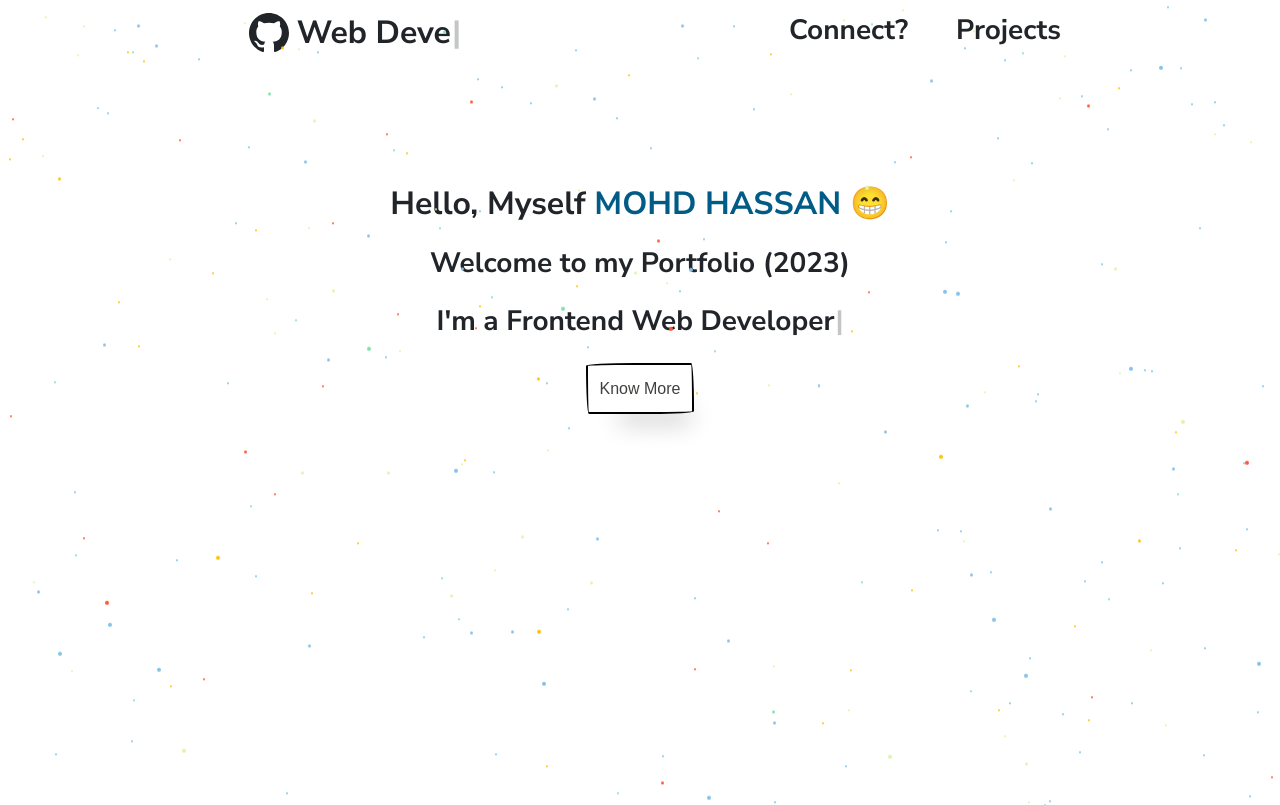
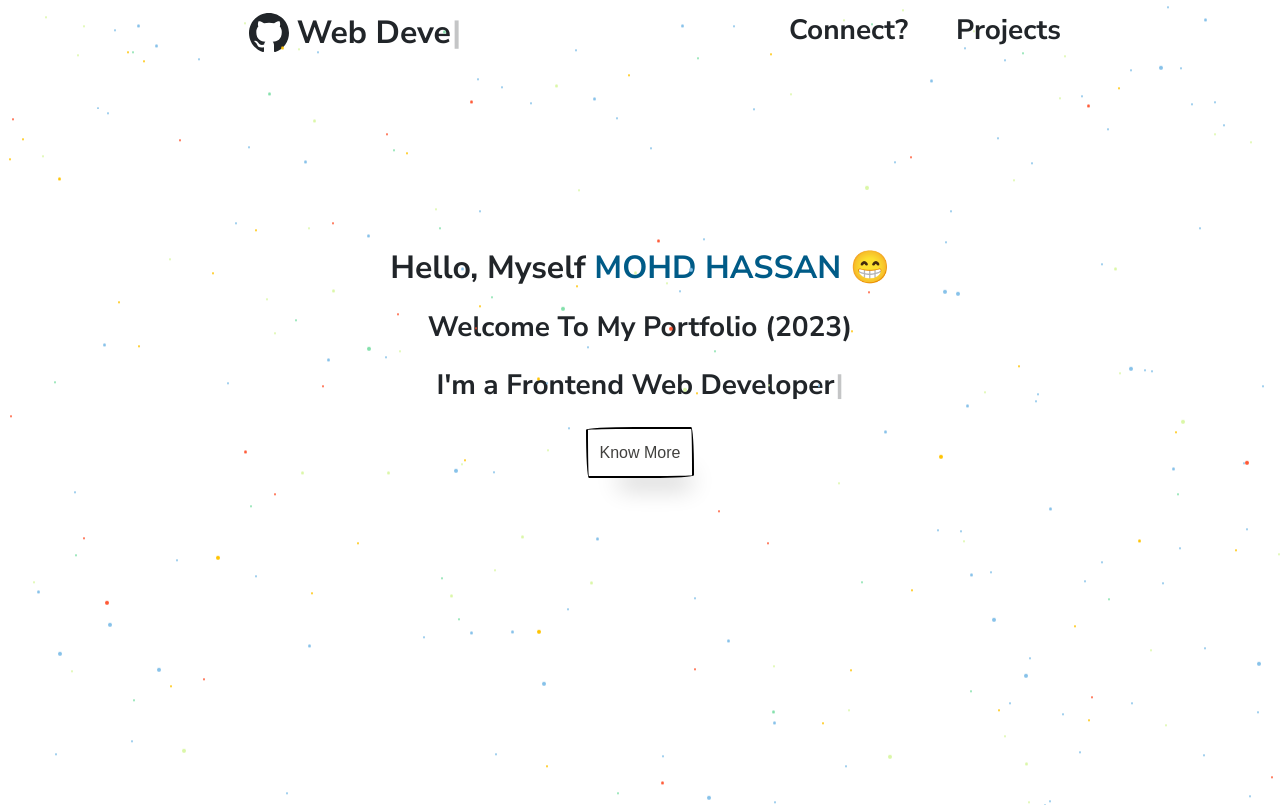
Before and after one commit to killshotxd/Portfolio-2023, a React (Vite) app: page / in a window 1280 px wide. Shown: the top 805 px of the page. Built offline with nearby package versions, Linux system fonts and the light colour scheme.

Commit message:
Update Home.jsx

```diff
--- a/src/components/Home/Home.jsx
+++ b/src/components/Home/Home.jsx
@@ -53,14 +53,14 @@ const Home = () => {
 
           <div
             className="container d-flex flex-column justify-content-center align-items-center"
-            style={{ marginTop: "8rem" }}
+            style={{ marginTop: "12rem" }}
           >
             <h2 className="fw-bolder">
               Hello, Myself{" "}
               <span style={{ color: "#005b87" }}>MOHD HASSAN</span> 😁
             </h2>
             <h3 className="fw-bolder mt-3">
-              Welcome to my Portfolio ({new Date().getFullYear()})
+              Welcome To My Portfolio ({new Date().getFullYear()})
             </h3>
             <h3 className="fw-bolder mt-3">
               {" "}
```
